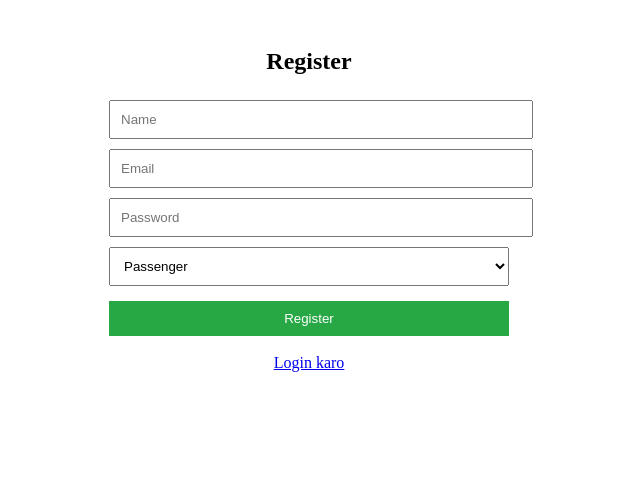
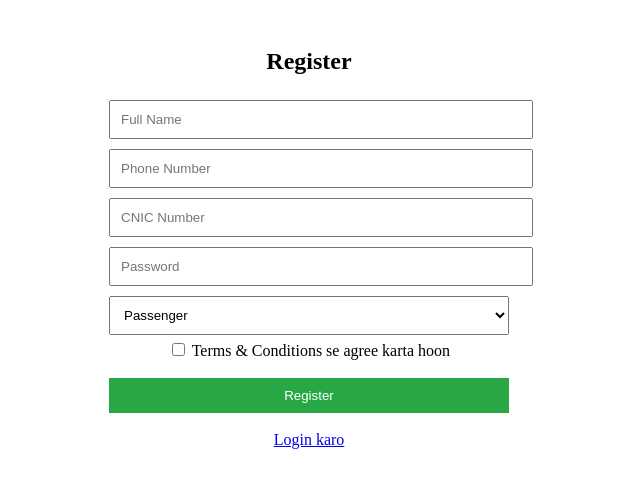
Before and after one commit to sarfaraz-ali786/Local-ride, a React (Vite) app in the folder frontend/: page /register in a window 1280 px wide. Shown: the top 488 px of the page, without its empty margins (331-971 px from the left). Built offline with nearby package versions, Linux system fonts and the light colour scheme.

Commit message:
Fix Register form

```diff
--- a/frontend/src/pages/Register.jsx
+++ b/frontend/src/pages/Register.jsx
@@ -2,11 +2,12 @@ import { useState } from "react";
 import { useNavigate } from "react-router-dom";
 
 function Register() {
-  const [form, setForm] = useState({ name:"", email:"", password:"", role:"passenger" });
+  const [form, setForm] = useState({ name:"", phone:"", cnic:"", password:"", role:"passenger", agreedToTerms:false });
   const [msg, setMsg] = useState("");
   const navigate = useNavigate();
 
   const handleRegister = async () => {
+    if (!form.agreedToTerms) { setMsg("Terms agree karo!"); return; }
     try {
       const res = await fetch("https://local-ride-production.up.railway.app/api/auth/register", {
         method: "POST",
@@ -14,31 +15,26 @@ function Register() {
         body: JSON.stringify(form)
       });
       const data = await res.json();
-      if (res.ok) {
-        setMsg("Register Successful! Login karo.");
-        navigate("/login");
-      } else {
-        setMsg(data.message || "Error");
-      }
-    } catch (err) {
-      setMsg("Network error!");
-    }
+      if (res.ok) { setMsg("Register ho gaya!"); navigate("/login"); }
+      else { setMsg(data.message || "Error"); }
+    } catch (err) { setMsg("Network error!"); }
   };
 
   return (
     <div style={{padding:"20px", maxWidth:"400px", margin:"auto", textAlign:"center"}}>
       <h2>Register</h2>
-      {msg && <p style={{color:"green"}}>{msg}</p>}
-      <input placeholder="Name" onChange={e=>setForm({...form,name:e.target.value})} style={{width:"100%", padding:"10px", margin:"5px 0"}} /><br/>
-      <input placeholder="Email" onChange={e=>setForm({...form,email:e.target.value})} style={{width:"100%", padding:"10px", margin:"5px 0"}} /><br/>
-      <input type="password" placeholder="Password" onChange={e=>setForm({...form,password:e.target.value})} style={{width:"100%", padding:"10px", margin:"5px 0"}} /><br/>
-      <select onChange={e=>setForm({...form,role:e.target.value})} style={{width:"100%", padding:"10px", margin:"5px 0"}}>
+      {msg && <p style={{color:"red"}}>{msg}</p>}
+      <input placeholder="Full Name" onChange={e=>setForm({...form,name:e.target.value})} style={{width:"100%",padding:"10px",margin:"5px 0"}} /><br/>
+      <input placeholder="Phone Number" onChange={e=>setForm({...form,phone:e.target.value})} style={{width:"100%",padding:"10px",margin:"5px 0"}} /><br/>
+      <input placeholder="CNIC Number" onChange={e=>setForm({...form,cnic:e.target.value})} style={{width:"100%",padding:"10px",margin:"5px 0"}} /><br/>
+      <input type="password" placeholder="Password" onChange={e=>setForm({...form,password:e.target.value})} style={{width:"100%",padding:"10px",margin:"5px 0"}} /><br/>
+      <select onChange={e=>setForm({...form,role:e.target.value})} style={{width:"100%",padding:"10px",margin:"5px 0"}}>
         <option value="passenger">Passenger</option>
         <option value="driver">Driver</option>
       </select><br/>
-      <button onClick={handleRegister} style={{width:"100%", padding:"10px", background:"#28a745", color:"white", border:"none", marginTop:"10px"}}>Register</button>
-      <br/><br/>
-      <a href="/login">Login karo</a>
+      <label><input type="checkbox" onChange={e=>setForm({...form,agreedToTerms:e.target.checked})} /> Terms & Conditions se agree karta hoon</label><br/><br/>
+      <button onClick={handleRegister} style={{width:"100%",padding:"10px",background:"#28a745",color:"white",border:"none"}}>Register</button>
+      <br/><br/><a href="/login">Login karo</a>
     </div>
   );
 }
```
